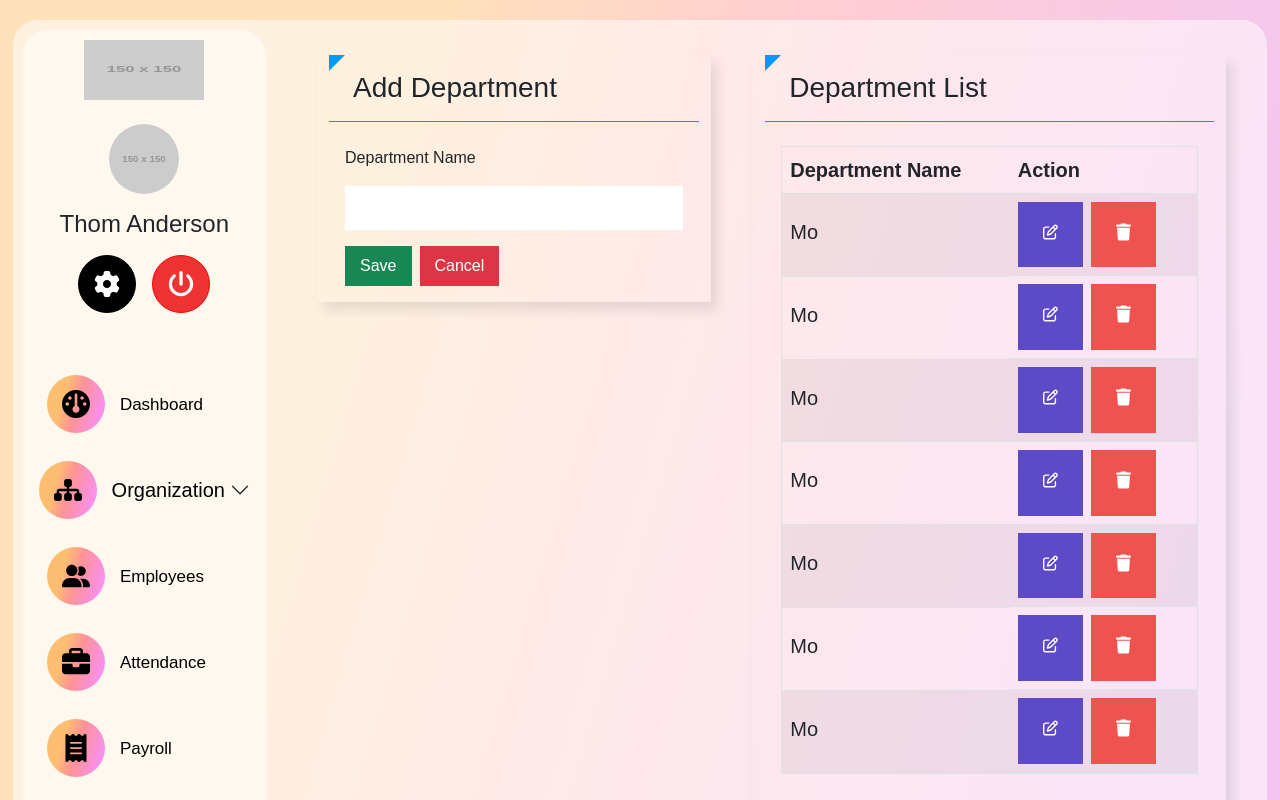
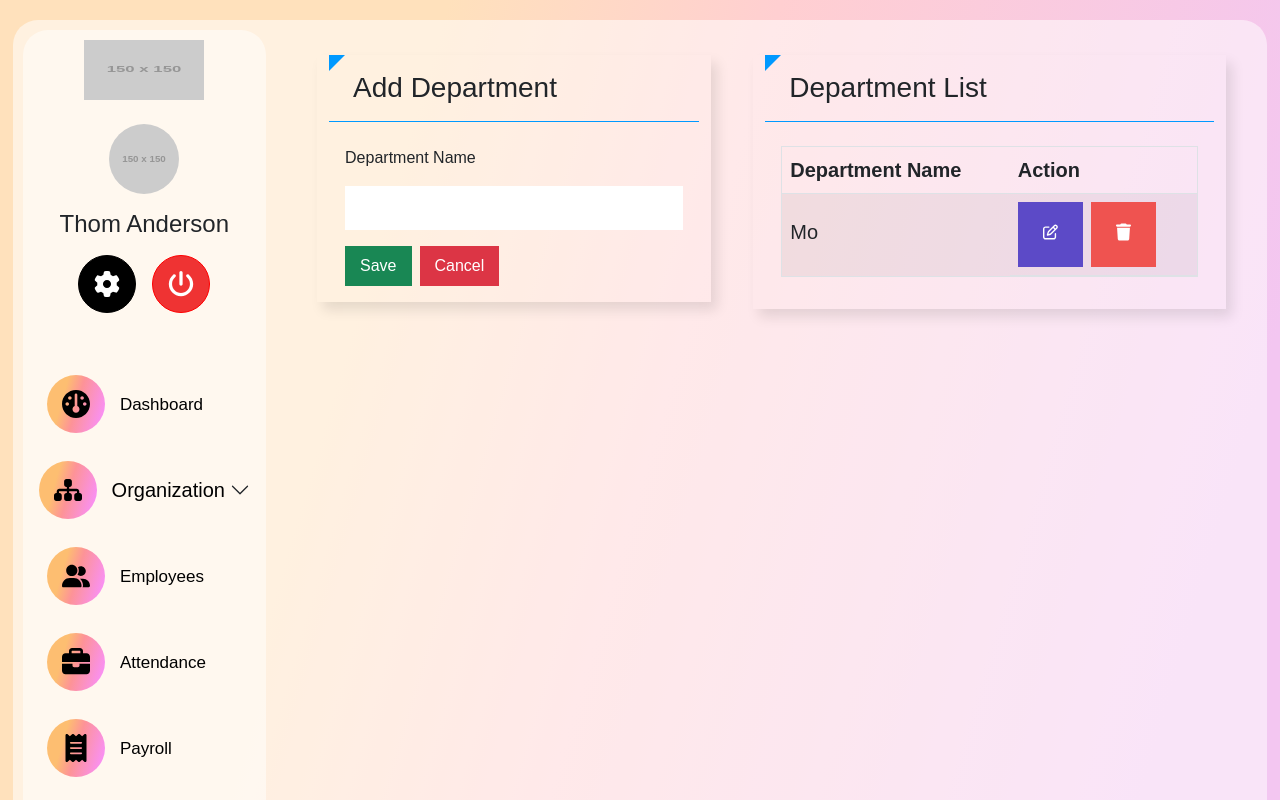
Before and after one commit to farghly/HR-Management-System, a React (Create React App) app: page /department in a window 1280 px wide. Shown: the top 800 px of the page. Built offline with nearby package versions, Linux system fonts and the light colour scheme.

Commit message:
modify employee crud to be better

```diff
--- a/src/api/departmentAPI.js
+++ b/src/api/departmentAPI.js
@@ -1,9 +1,8 @@
 import axios from "axios";
 import { API } from "../config";
 
-
 const departmentAPI = axios.create({
-  baseURL: API,
+  baseURL: "http://localhost:9090/api/v1/",
   headers: {
     "Access-Control-Allow-Origin": "*",
     "Access-Control-Allow-Methods": "GET, POST, PATCH, PUT, DELETE, OPTIONS",
@@ -23,3 +22,20 @@ export const deleteDepartment = (id) =>
 
 export const editDepartment = (id, department) =>
   departmentAPI.patch(`departments/${id}`, department);
+
+
+  /**
+   * const [departments , setDepartment] = useState([])
+   *
+   * useEffect(()=>{
+   * getDepartments().then((res)=>{
+   *
+   * setDepartment(res.data.data.data)
+   *
+   * })
+   *
+   * },[])
+   *
+   *
+   *
+   */
--- a/src/pages/Employee/Addemployee.js
+++ b/src/pages/Employee/Addemployee.js
@@ -1,9 +1,11 @@
 import "./styles.css";
 import { Link, Form } from "react-router-dom";
-import { useState } from "react";
+import { useState, useEffect } from "react";
 import FormInput from "./../../components/form-input/FormInput.component";
 import Button from "../../components/button/Button.component";
 import { createEmployee } from "./../../api/employeeAPI";
+import { getDepartments } from "./../../api/departmentAPI";
+import { getDesignations } from "./../../api/designationAPI";
 
 const defaultFormFields = {
   email: "",
@@ -21,6 +23,16 @@ const defaultFormFields = {
   leavingday: "",
 };
 function AddEmployee() {
+  const [departments, setDepartments] = useState([]);
+  const [designations, setDesignations] = useState([]);
+  useEffect(() => {
+    getDepartments().then((res) => {
+      setDepartments(res.data.data.data);
+    });
+    getDesignations().then((res) => {
+      setDesignations(res.data.data.data);
+    });
+  }, {});
   const [formFields, setFormFields] = useState(defaultFormFields);
   const {
     email,
@@ -153,12 +165,11 @@ function AddEmployee() {
             {/* <option name="one" value="one"  disabled>
               select a dep
             </option> */}
-            <option name="one" value="one">
-              One
-            </option>
-            <option name="two" value="two">
-              Two
-            </option>
+            {departments.map((department) => (
+              <option id={department._id} value={department._id}>
+                {department.name}
+              </option>
+            ))}
           </select>
         </div>
         <div className="data d-flex flex-column gap-2">
@@ -170,12 +181,11 @@ function AddEmployee() {
             onChange={changeHandler}
             value={designation}
           >
-            <option name="one" value="one">
-              One
-            </option>
-            <option name="two" value="two">
-              Two
-            </option>
+            {designations.map((designation) => (
+              <option id={designation._id} value={designation._id}>
+                {designation.name}
+              </option>
+            ))}
           </select>
         </div>
         <div className="data d-flex flex-column gap-2">
@@ -240,7 +250,7 @@ function AddEmployee() {
             type="date"
             id="leaving-day"
             name="leavingday"
-            required
+
             value={leavingday}
             onChange={changeHandler}
           />
--- a/src/pages/Employee/Employee.js
+++ b/src/pages/Employee/Employee.js
@@ -8,20 +8,32 @@ import { Link } from "react-router-dom";
 // import { getEmployees } from "./../../api/index";
 // import { response } from "express";
 import { useNavigate } from "react-router-dom";
+import { deleteEmployee } from "./../../api/employeeAPI";
 
 function Employees() {
   const [employees, setEmployees] = useState([]);
+
   const navigate = useNavigate();
   useEffect(() => {
     getEmployees().then((response) => {
       setEmployees(response.data.data.data);
     });
   }, []);
-
+  employees.map((employee) => {
+    employee && console.log(employee);
+  });
   const navigateToEditEmployee = (event) => {
     // console.log(event.currentTarget.id);
 
     navigate(`/employees/editEmployee/${event.currentTarget.id}`);
+  };
+  // const refreshData = useEffect(() => {
+  //   getEmployees().then((response) => {
+  //     setEmployees(response.data.data.data);
+  //   });
+  // }, []);
+  const deleteEmp = (event) => {
+    deleteEmployee(event.currentTarget.id);
   };
 
   return (
@@ -42,7 +54,9 @@ function Employees() {
           <thead>
             <tr>
               <th scope="col">Employee Name</th>
-              <th scope="col">PIN</th>
+              <th scope="col"> Department</th>
+              <th scope="col"> Designation</th>
+
               <th scope="col">Email</th>
               <th scope="col">Contact</th>
               <th scope="col">User Type</th>
@@ -55,7 +69,15 @@ function Employees() {
                 <>
                   <tr>
                     <td class="employee-name">{`${employee.firstName} ${employee.lastName} `}</td>
-                    <td class="employee-pin">911</td>
+
+                    {employee.department && (
+                      <td class="employee-email">{employee.department.name}</td>
+                    )}
+                    {employee.designation && (
+                      <td class="employee-email">
+                        {employee.designation.name}
+                      </td>
+                    )}
                     <td class="employee-email">{employee.email}</td>
                     <td class="employee-contact">{`${employee.contactNumber[0]} `}</td>
                     <td class="employee-type">{employee.role}</td>
@@ -66,6 +88,13 @@ function Employees() {
                         onClick={navigateToEditEmployee}
                       >
                         <i class="fa-regular fa-pen-to-square"></i>
+                      </button>
+                      <button
+                        class="edit"
+                        id={employee._id}
+                        onClick={deleteEmp}
+                      >
+                        <i class="fa-solid fa-trash"></i>
                       </button>
                     </td>
                   </tr>
--- a/src/pages/Employee/editEmployee.jsx
+++ b/src/pages/Employee/editEmployee.jsx
@@ -4,7 +4,20 @@ import { useState, useEffect } from "react";
 import FormInput from "./../../components/form-input/FormInput.component";
 
 import { editEmployee, getEmployeeById } from "./../../api/employeeAPI";
+import { getDepartments } from "./../../api/departmentAPI";
+import { getDesignations } from "./../../api/designationAPI";
+
 function AddEmployee() {
+  const [departments, setDepartments] = useState([]);
+  const [designations, setDesignations] = useState([]);
+  useEffect(() => {
+    getDepartments().then((res) => {
+      setDepartments(res.data.data.data);
+    });
+    getDesignations().then((res) => {
+      setDesignations(res.data.data.data);
+    });
+  }, {});
   const [employee, setEmployee] = useState({});
   useEffect(() => {
     getEmployeeById(params.id).then((res) => {
@@ -101,12 +114,11 @@ function AddEmployee() {
             {/* <option name="one" value="one"  disabled>
               select a dep
             </option> */}
-            <option name="one" value="one">
-              One
-            </option>
-            <option name="two" value="two">
-              Two
-            </option>
+            {departments.map((department) => (
+              <option id={department._id} value={department._id}>
+                {department.name}
+              </option>
+            ))}
           </select>
         </div>
         <div className="data d-flex flex-column gap-2">
@@ -118,12 +130,11 @@ function AddEmployee() {
             onChange={changeHandler}
             value={designation}
           >
-            <option name="one" value="one">
-              One
-            </option>
-            <option name="two" value="two">
-              Two
-            </option>
+            {designations.map((designation) => (
+              <option id={designation._id} value={designation._id}>
+                {designation.name}
+              </option>
+            ))}
           </select>
         </div>
         <div className="data d-flex flex-column gap-2">
--- a/src/pages/organization/department/Department.js
+++ b/src/pages/organization/department/Department.js
@@ -35,72 +35,6 @@ function Department() {
                   </button>
                 </td>
               </tr>
-              <tr>
-                <td>Mo</td>
-                <td class="d-flex gap-2">
-                  <button class="edit">
-                    <i class="fa-regular fa-pen-to-square"></i>
-                  </button>
-                  <button class="delete">
-                    <i class="fa-solid fa-trash"></i>
-                  </button>
-                </td>
-              </tr>
-              <tr>
-                <td>Mo</td>
-                <td class="d-flex gap-2">
-                  <button class="edit">
-                    <i class="fa-regular fa-pen-to-square"></i>
-                  </button>
-                  <button class="delete">
-                    <i class="fa-solid fa-trash"></i>
-                  </button>
-                </td>
-              </tr>
-              <tr>
-                <td>Mo</td>
-                <td class="d-flex gap-2">
-                  <button class="edit">
-                    <i class="fa-regular fa-pen-to-square"></i>
-                  </button>
-                  <button class="delete">
-                    <i class="fa-solid fa-trash"></i>
-                  </button>
-                </td>
-              </tr>
-              <tr>
-                <td>Mo</td>
-                <td class="d-flex gap-2">
-                  <button class="edit">
-                    <i class="fa-regular fa-pen-to-square"></i>
-                  </button>
-                  <button class="delete">
-                    <i class="fa-solid fa-trash"></i>
-                  </button>
-                </td>
-              </tr>
-              <tr>
-                <td>Mo</td>
-                <td class="d-flex gap-2">
-                  <button class="edit">
-                    <i class="fa-regular fa-pen-to-square"></i>
-                  </button>
-                  <button class="delete">
-                    <i class="fa-solid fa-trash"></i>
-                  </button>
-                </td>
-              </tr>
-              <tr>
-                <td>Mo</td>
-                <td class="d-flex gap-2">
-                  <button class="edit">
-                    <i class="fa-regular fa-pen-to-square"></i>
-                  </button>
-                  <button class="delete">
-                    <i class="fa-solid fa-trash"></i>
-                  </button>
-                </td>
-              </tr>
             </tbody>
           </table>
         </div>
```
Also changed, not shown: back-end/models/employeeModel.js (+18 -25 lines).
